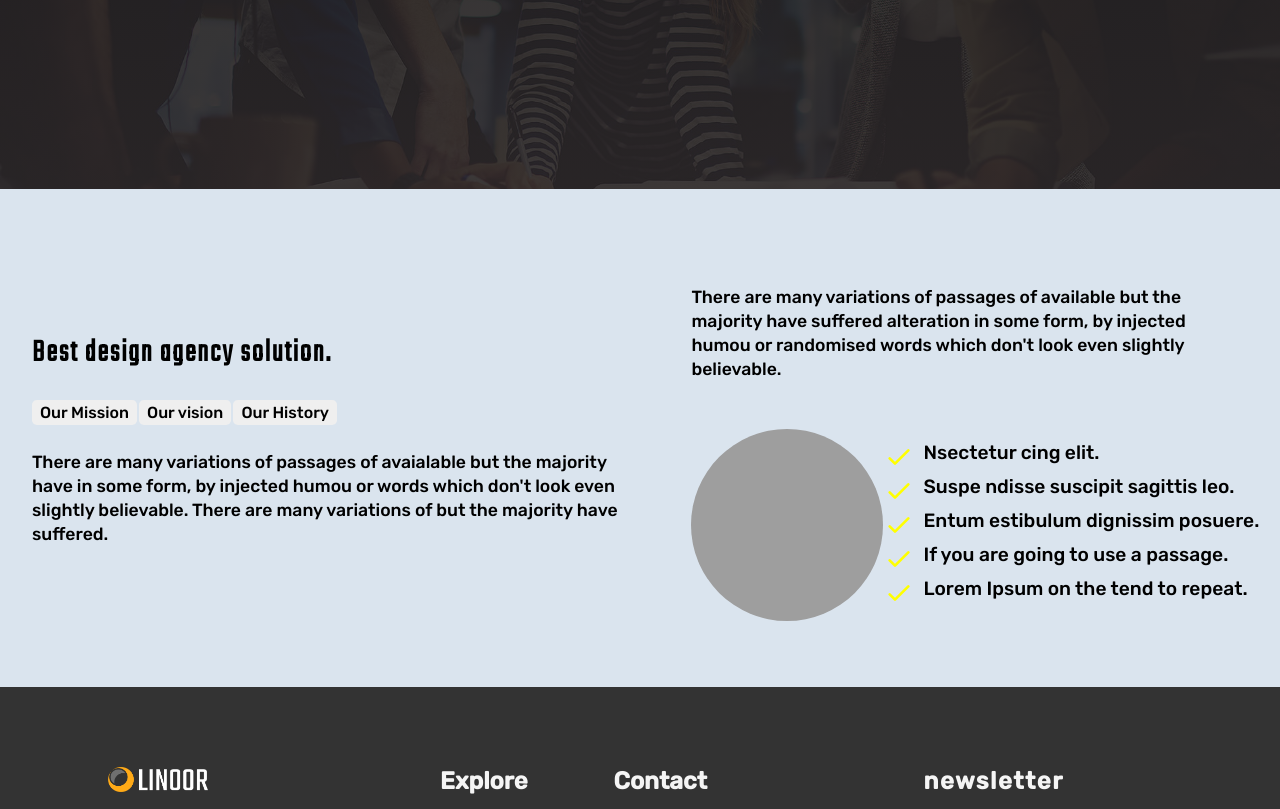
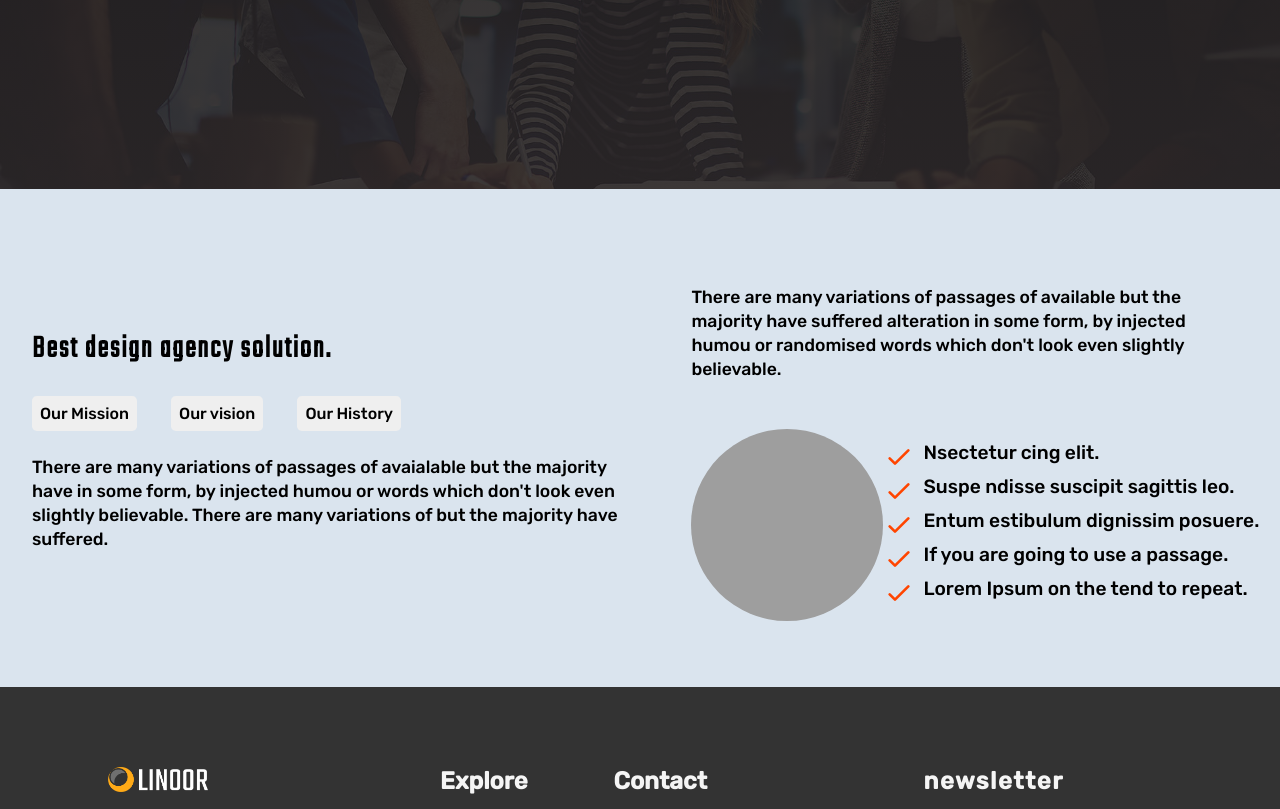
Before and after one commit to kalpeshtamboli/linoor-company, a plain HTML site: page index.html in a window 1280 px wide. Shown: the part 451-1260 px from the top of the page. Drawn offline with nearby package versions, Linux system fonts and the light colour scheme; grey boxes are pictures that could not be loaded.

Commit message:
changes made

```diff
--- a/index.css
+++ b/index.css
@@ -50,12 +50,12 @@ background-size:cover;
 
    font-family: teko;
    padding-left: 2rem;
-
+width: 100%;
 
 }
 .btn-1{
     font-size: 1rem;
-    padding: 0.2rem 0.5rem;
+    padding: 0.5rem 0.5rem;
     margin-top: 1.5rem;
     border-radius: 0.3rem;
     justify-content: space-evenly;
@@ -63,7 +63,7 @@ background-size:cover;
     border: none;
     cursor: pointer;
    font-family:  'Rubik', sans-serif;
-
+ margin-right: 2rem;
 }
 .info>p{
    padding-top: 4.5rem;
@@ -198,7 +198,9 @@ background-size: contain;
 }
 .phone-logo{
     width: 30px;
+
 }
+
 .mail{
     display: flex;
     align-items: center;
@@ -267,15 +269,14 @@ background-size: contain;
     .logo img{
         margin-top: 4rem;
     }
+
 .headline{
     font-size: 2rem;
     width: 100%;
     padding-left: 1rem;
     padding-right: 1rem;
 }
-.footer{
 
-}
 .parent1{
     flex-direction: column;
     align-items: center;
@@ -299,7 +300,7 @@ background-size: contain;
 }
 .telephone{
     align-items: center;
-   justify-content: center;
+
 }
 .section4{
     padding-top: 2rem;
@@ -323,10 +324,10 @@ font-size: 1rem;
 .flex-wrap{
     display: flex;
     margin-right: 1rem;
-
+    flex-direction: column;
 }
 .flex-wrap>.btn-1{
-    margin-left: 1rem;
+
 
 font-size: 1.1rem;
 
@@ -336,9 +337,7 @@ font-size: 1.1rem;
     flex-direction: column;
 
 }
-.content{
-   =
-}
+
 .para
 {
     padding: 1rem 1rem;
--- a/index.html
+++ b/index.html
@@ -34,8 +34,8 @@
 				font-weight: 900;
 				letter-spacing: 2px;font-weight: bolder;padding-left: 2rem;"> Best design agency solution.</h1>
 			</div>
-			<div class="flex-wrap">
-				<button class="btn-1">Our Mission</button>
+			<div class="flex-wrap"  style="justify-content: space-between;">
+				<button class="btn-1" >Our Mission</button>
 				<button class="btn-1">Our vision</button>
 				<button class="btn-1">Our History</button>
 			</div>
@@ -59,14 +59,14 @@
 				</div>
 				<div class="tick">
 					<div class="tick_content">
-						<div><svg style="color:yellow; width: 2pc;align-items: center;" xmlns="http://www.w3.org/2000/svg"
+						<div><svg style="color:orangered; width: 2pc;align-items: center;" xmlns="http://www.w3.org/2000/svg"
 								fill="none" viewBox="0 0 24 24" stroke="currentColor">
 								<path stroke-linecap="round" stroke-linejoin="round" stroke-width="2" d="M5 13l4 4L19 7" />
 							</svg></div>
 						<div style="padding-left: 0.5rem;font-size: 1.2rem;">Nsectetur cing elit.</div>
 					</div>
 					<div class="tick_content">
-						<div><svg style="color:yellow; width: 2pc;align-items: center;" xmlns="http://www.w3.org/2000/svg"
+						<div><svg style="color:orangered; width: 2pc;align-items: center;" xmlns="http://www.w3.org/2000/svg"
 								fill="none" viewBox="0 0 24 24" stroke="currentColor">
 								<path stroke-linecap="round" stroke-linejoin="round" stroke-width="2" d="M5 13l4 4L19 7" />
 							</svg></div>
@@ -74,7 +74,7 @@
 					</div>
 
 					<div class="tick_content">
-						<div><svg style="color:yellow; width: 2pc;align-items: center;" xmlns="http://www.w3.org/2000/svg"
+						<div><svg style="color:orangered; width: 2pc;align-items: center;" xmlns="http://www.w3.org/2000/svg"
 								fill="none" viewBox="0 0 24 24" stroke="currentColor">
 								<path stroke-linecap="round" stroke-linejoin="round" stroke-width="2" d="M5 13l4 4L19 7" />
 							</svg></div>
@@ -82,7 +82,7 @@
 					</div>
 
 					<div class="tick_content">
-						<div><svg style="color:yellow; width: 2pc;align-items: center;" xmlns="http://www.w3.org/2000/svg"
+						<div><svg style="color:orangered; width: 2pc;align-items: center;" xmlns="http://www.w3.org/2000/svg"
 								fill="none" viewBox="0 0 24 24" stroke="currentColor">
 								<path stroke-linecap="round" stroke-linejoin="round" stroke-width="2" d="M5 13l4 4L19 7" />
 							</svg></div>
@@ -91,7 +91,7 @@
 					</div>
 
 					<div class="tick_content">
-						<div><svg style="color:yellow; width: 2pc;align-items: center;" xmlns="http://www.w3.org/2000/svg"
+						<div><svg style="color:orangered; width: 2pc;align-items: center;" xmlns="http://www.w3.org/2000/svg"
 								fill="none" viewBox="0 0 24 24" stroke="currentColor">
 								<path stroke-linecap="round" stroke-linejoin="round" stroke-width="2" d="M5 13l4 4L19 7" />
 							</svg></div>
```
